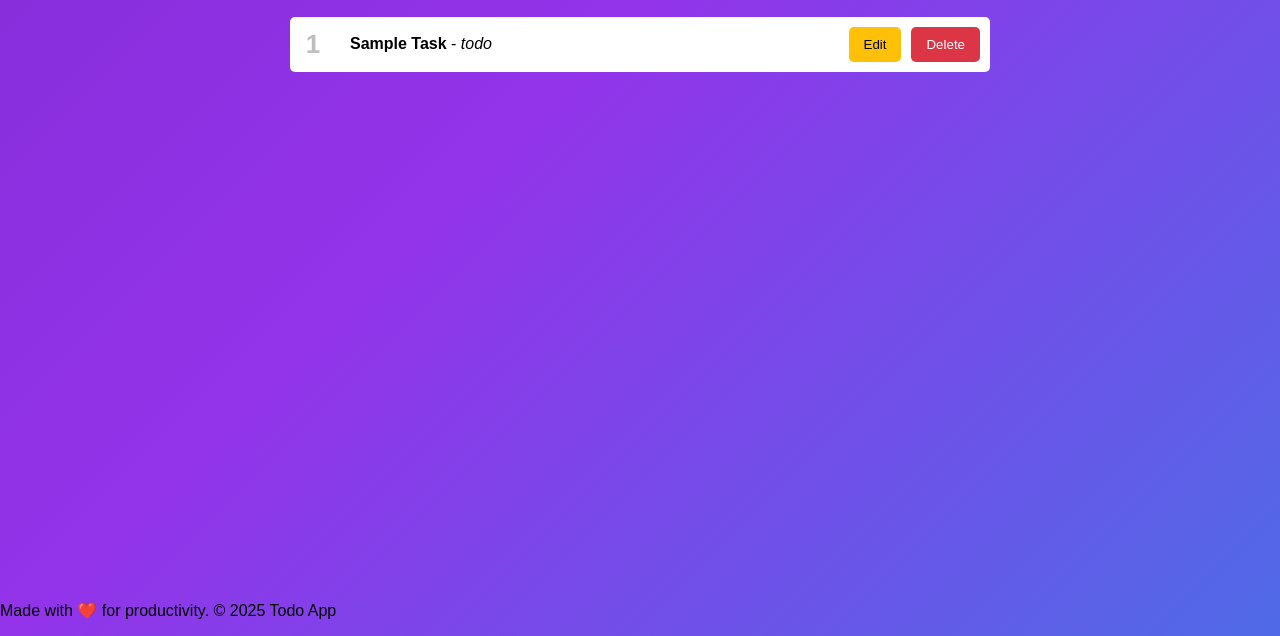
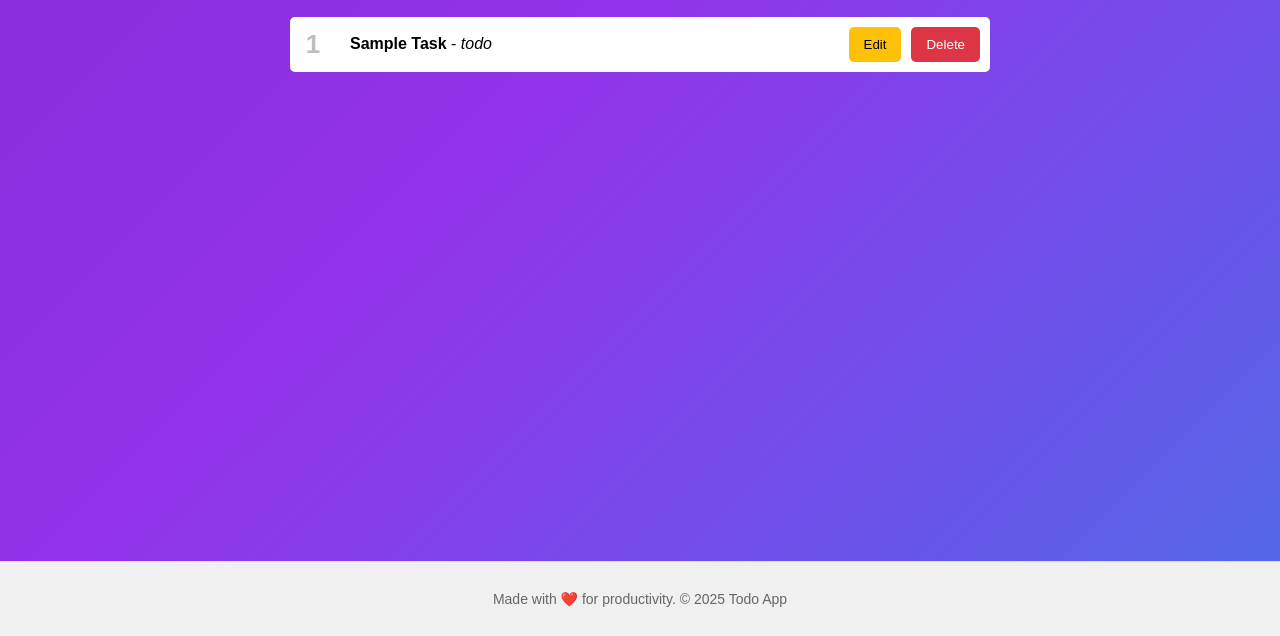
Before and after one commit to iroshanaRavishan/fullstack-todoapp-with-mongodb-docker-cicd, a website: page public/index.html in a window 1280 px wide. Shown: the part 164-800 px from the top of the page. Drawn offline with Linux system fonts and the light colour scheme; no server answers.

Commit message:
add footer styles

```diff
--- a/public/index.html
+++ b/public/index.html
@@ -115,6 +115,14 @@
       background-color: #ccc;
       cursor: not-allowed;
       opacity: 0.6;
+    }
+    footer {
+      text-align: center;
+      padding: 15px 0;
+      font-size: 14px;
+      color: #666;
+      background: #f0f0f0;
+      border-top: 1px solid #ddd;
     }
     @keyframes gradientBG {
       0% { background-position: 0% 50%; }
```
